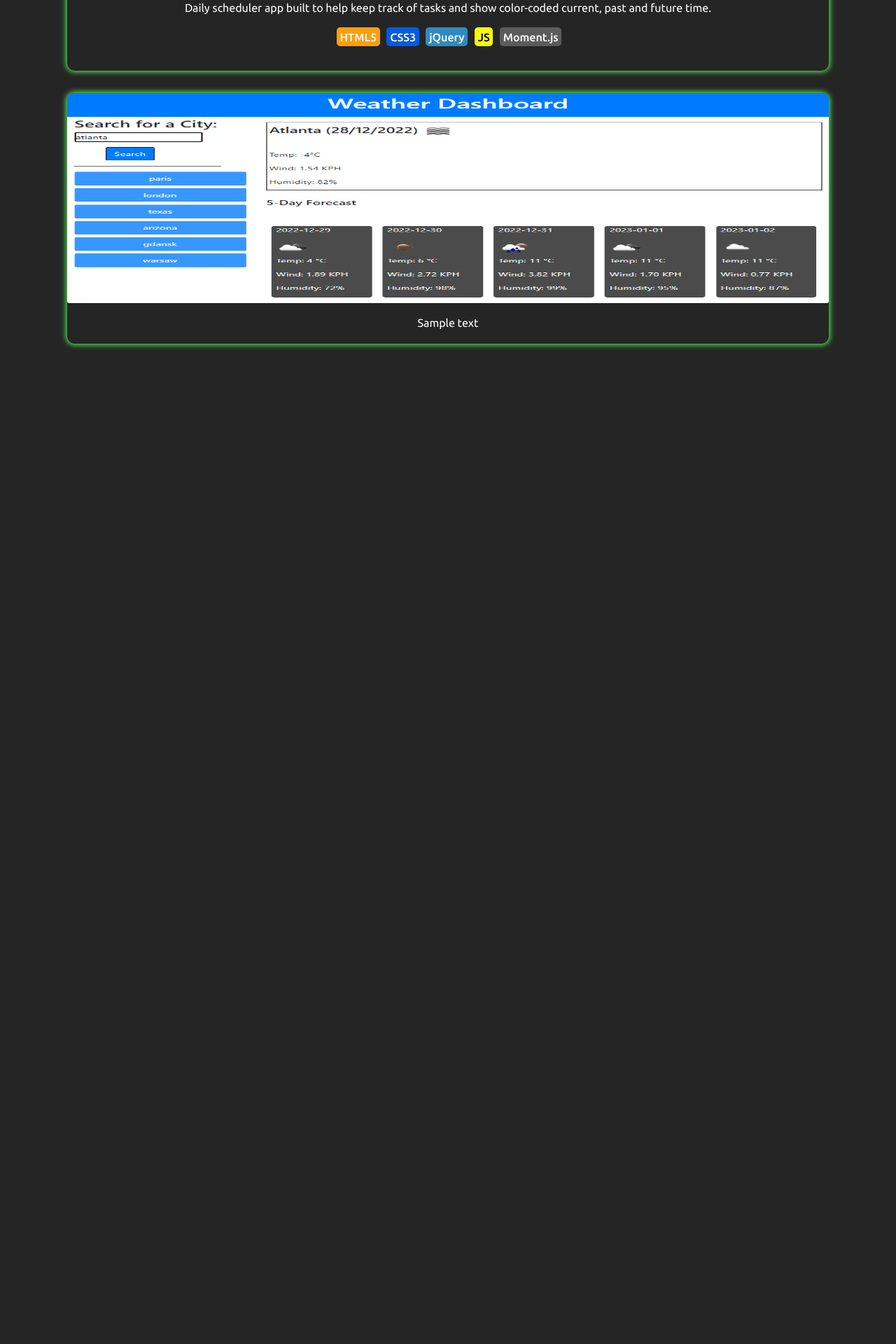
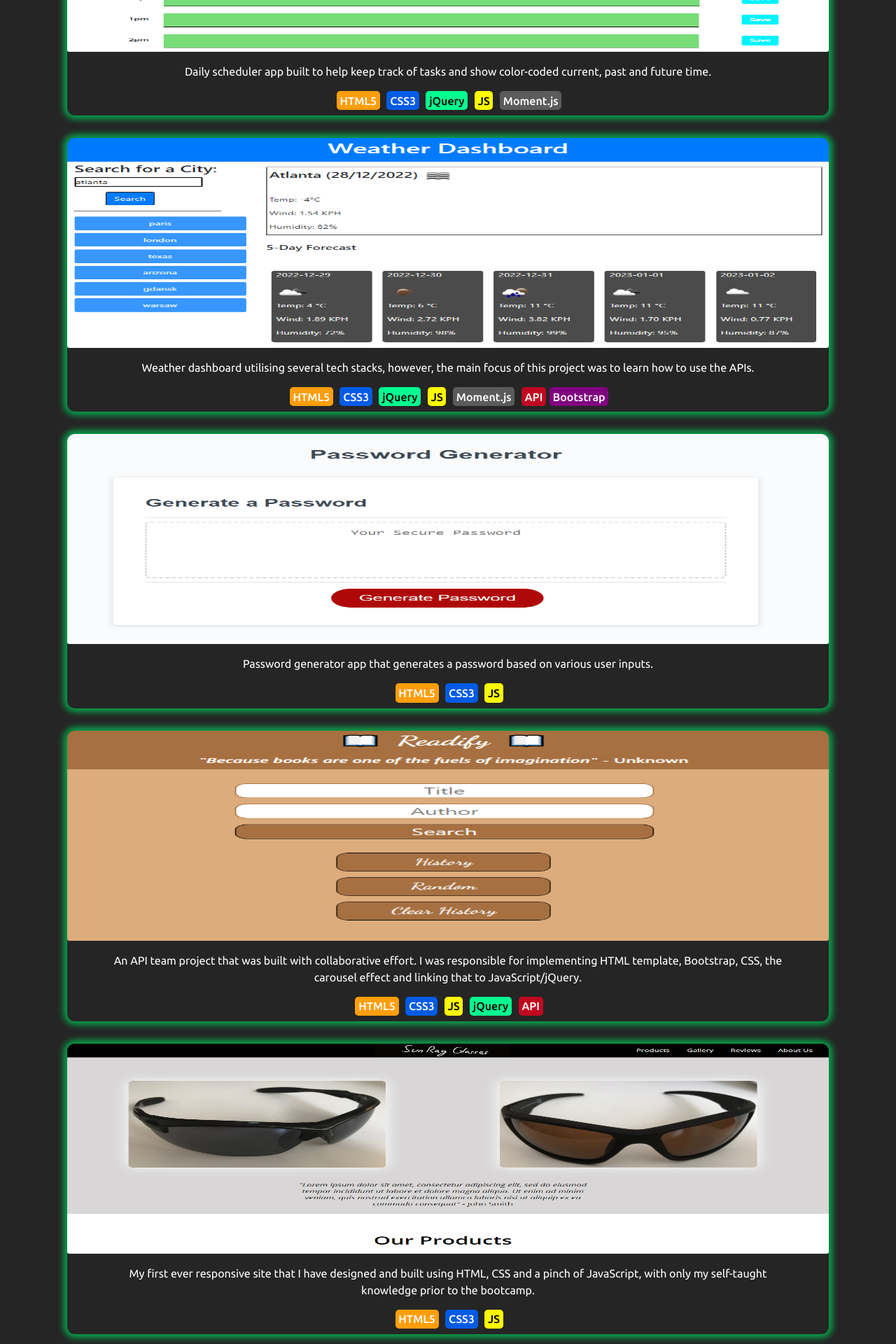
Before and after one commit to MrMaciejM/react-portfolio, a React (Create React App) app: page / in a window 1280 px wide. Shown: the part 820-2740 px from the top of the page at 70% size. Before the commit the page ends 1343 px from the top, so only its background shows below. Built offline with nearby package versions, Linux system fonts and the light colour scheme.

Commit message:
finished card and projects section styling, added a divider too

```diff
--- a/src/components/Projects.css
+++ b/src/components/Projects.css
@@ -1,8 +1,18 @@
 :root {
   --links: #52e055;
 }
-
-.carouselMain {
+h2 {
+  /* margin-bottom: 3rem; */
+}
+.divider {
+  height: 3px;
+  width: 90%;
+  margin: 0 auto;
+  background-color: #fff;
+  margin: 3rem auto;
+  border-radius: 5px;
+}
+/* .carouselMain {
   margin: 1.4rem !important;
   box-shadow: 0 0 7px 2px var(--links);
   border-radius: 11px;
@@ -12,7 +22,7 @@
   opacity: 1;
   filter: invert(0);
   width: 7%;
-}
+} */
 a {
   margin: 0 !important;
   padding: 0 !important;
@@ -31,12 +41,18 @@ a {
 .projectWrapper {
   width: 85%;
 }
-.projectWrapper div {
+.projectsBorder {
+  padding: 1rem 0.8rem;
+  margin-bottom: 3rem !important;
+  /* box-shadow: 0 0 10px 3px white; */
+  border-radius: 9px;
+}
+.projectsWrapperDiv {
   /* border: 2px solid var(--links); */
   box-shadow: 0 0 7px 2px var(--links);
   border-radius: 11px;
   margin-bottom: 2rem;
-  padding-bottom: 0.1rem;
+  padding-bottom: 0.5rem;
 }
 /* setting image size */
 .projectWrapper div img {
@@ -77,7 +93,8 @@ a {
 
 .techJquery {
   margin-left: 0.3rem;
-  background-color: #2e8bc1;
+  background-color: #02fc90;
+  color: black;
 }
 .techJS {
   margin-left: 0.3rem;
@@ -88,3 +105,30 @@ a {
   margin-left: 0.3rem;
   background-color: #5b5b5b;
 }
+.techApi {
+  color: white;
+  margin-left: 0.3rem;
+  background-color: #c10720;
+}
+.bstrap {
+  background-color: purple;
+  color: white;
+}
+/* *************** */
+/* ANIMATIONS */
+.projectsWrapperDiv {
+  /* box-shadow: 10px 0 20px 1px #ffffff !important; */
+  animation: myAnim 7s ease-in infinite;
+}
+@keyframes myAnim {
+  /* offset-x | offset-y */
+  0% {
+    box-shadow: 0px 0px 10px 5px #028b3d;
+  }
+  50% {
+    box-shadow: 0px 0px 10px 5px #0bcb5f;
+  }
+  100% {
+    box-shadow: 0px 0px 10px 5px #028b3d;
+  }
+}
--- a/src/components/Projects.js
+++ b/src/components/Projects.js
@@ -6,14 +6,21 @@ function Projects() {
   return (
     <section className="projectsSection">
       <h2>Projects</h2>
+      <div className="divider"></div>
       <div className="projectsContainer">
         <div className="projectWrapper">
           {/* Project 1 */}
-          <div>
+          <div className="projectsWrapperDiv">
+            <a
+              target={"_blank"}
+              rel={"noreferrer"}
+              href="https://github.com/MrMaciejM/daily-planner-app"
+            >
               <img
                 src={require("../assets/images/daily-planner.png")}
                 alt={"daily planner app"}
               />
+            </a>
             <p>
               Daily scheduler app built to help keep track of tasks and show
               color-coded current, past and future time.
@@ -26,16 +33,108 @@ function Projects() {
               <span className=" tech techMoment">Moment.js</span>
             </div>
           </div>
-          {/* Project 2 */}
-          <div>
+          {/* Project 2 - weather dashboard */}
+          <div className="projectsWrapperDiv">
+            <a
+              target={"_blank"}
+              rel={"noreferrer"}
+              href="https://github.com/MrMaciejM/weather-dashboard"
+            >
               <img
                 src={require("../assets/images/weather-app.png")}
-              alt={"weather app"}
+                alt={"weather api dashboard"}
               />
-            <p>Sample text</p>
+            </a>
+            <p>
+              Weather dashboard utilising several tech stacks, however, the main
+              focus of this project was to learn how to use the APIs.
+            </p>
+            <div className="techDiv">
+              <span className="tech techHtml">HTML5</span>
+              <span className=" tech techCss">CSS3</span>
+              <span className=" tech techJquery">jQuery</span>
+              <span className=" tech techJS">JS</span>
+              <span className=" tech techMoment">Moment.js</span>
+              <span className=" tech techApi">API</span>
+              <span className=" tech bstrap">Bootstrap</span>
             </div>
           </div>
+          {/* Project 3 - pwd generator */}
+          <div className="projectsWrapperDiv">
+            <a
+              target={"_blank"}
+              rel={"noreferrer"}
+              href="https://github.com/MrMaciejM/password-generator"
+            >
+              <img
+                src={require("../assets/images/pwd-generator.png")}
+                alt={"password generator app"}
+              />
+            </a>
+            <p>
+              Password generator app that generates a password based on various
+              user inputs.
+            </p>
+            <div className="techDiv">
+              <span className="tech techHtml">HTML5</span>
+              <span className=" tech techCss">CSS3</span>
+              <span className=" tech techJS">JS</span>
             </div>
+          </div>
+          {/* End of Project 3*/}
+          {/* Project 4*/}
+          <div className="projectsWrapperDiv">
+            <a
+              target={"_blank"}
+              rel={"noreferrer"}
+              href="https://github.com/MrMaciejM/readify"
+            >
+              <img
+                src={require("../assets/images/readify-image.png")}
+                alt={"password generator app"}
+              />
+            </a>
+            <p>
+              An API team project that was built with collaborative effort. I
+              was responsible for implementing HTML template, Bootstrap, CSS,
+              the carousel effect and linking that to JavaScript/jQuery.
+            </p>
+            <div className="techDiv">
+              <span className="tech techHtml">HTML5</span>
+              <span className=" tech techCss">CSS3</span>
+              <span className=" tech techJS">JS</span>
+              <span className=" tech techJquery">jQuery</span>
+              <span className=" tech techApi">API</span>
+            </div>
+          </div>
+          {/* End of Project 4*/}
+          {/* Project 5 - Landing Page*/}
+          <div className="projectsWrapperDiv">
+            <a
+              target={"_blank"}
+              rel={"noreferrer"}
+              href="https://github.com/MrMaciejM/product-landing-page-v1"
+            >
+              <img
+                src={require("../assets/images/landing-page-v1.png")}
+                alt={"password generator app"}
+              />
+            </a>
+            <p>
+              My first ever responsive site that I have designed and built using
+              HTML, CSS and a pinch of JavaScript, with only my self-taught
+              knowledge prior to the bootcamp.
+            </p>
+            <div className="techDiv">
+              <span className="tech techHtml">HTML5</span>
+              <span className=" tech techCss">CSS3</span>
+              <span className=" tech techJS">JS</span>
+            </div>
+          </div>
+          {/* End of Project 5*/}
+        </div>
+      </div>
+      <div className="divider"></div>
     </section>
   );
 }
```
Also changed, not shown: src/assets/images/pwd-generator.png (added), src/assets/images/readify-image.png (added). Lines whose indentation alone changed are shown as unchanged.
